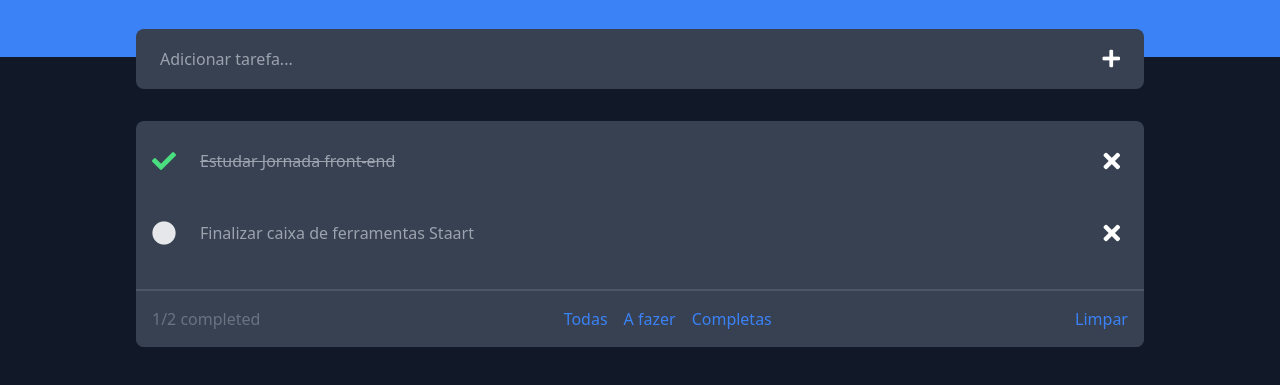
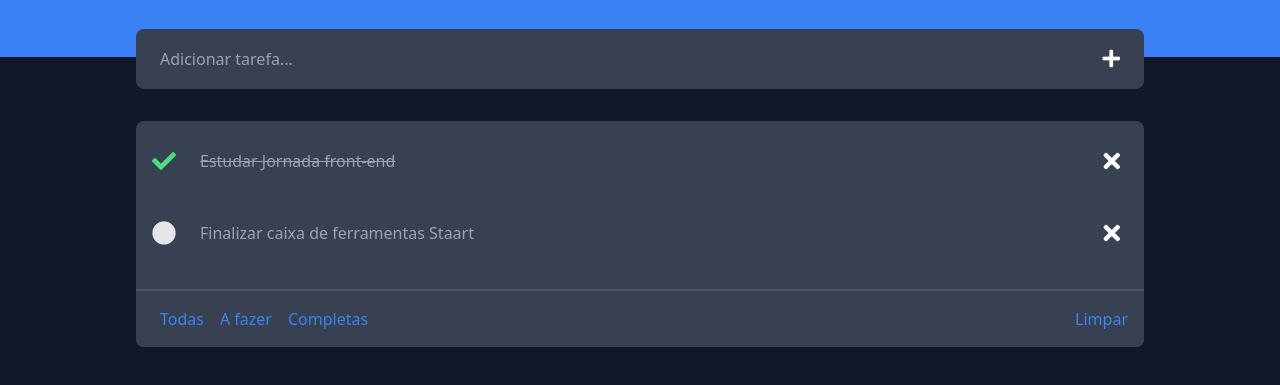
Before and after one commit to Wallace027Dev/to-do, a website built with webpack: page src/index.html in a window 1280 px wide. Shown: the part 243-628 px from the top of the page. Built offline with nearby package versions, Linux system fonts and the light colour scheme.

Commit message:
first commit

```diff
--- a/src/index.html
+++ b/src/index.html
@@ -102,10 +102,6 @@
 				<!-- flex space between-->
 				<div
 					class="flex justify-between items-center py-4 px-4 mt-4 bg-gray-700 rounded-b-lg border-t-2 border-gray-600">
-          <p class="text-gray-500">
-            <span class="completed-count"> 1/2 </span>
-            completed
-          </p>
 					<!-- filters all active completed -->
 					<div class="flex justify-between gap-between-2">
 						<!-- All tasks  text-->
```
Also changed, not shown: 1 other file. Lines whose indentation alone changed are shown as unchanged.
